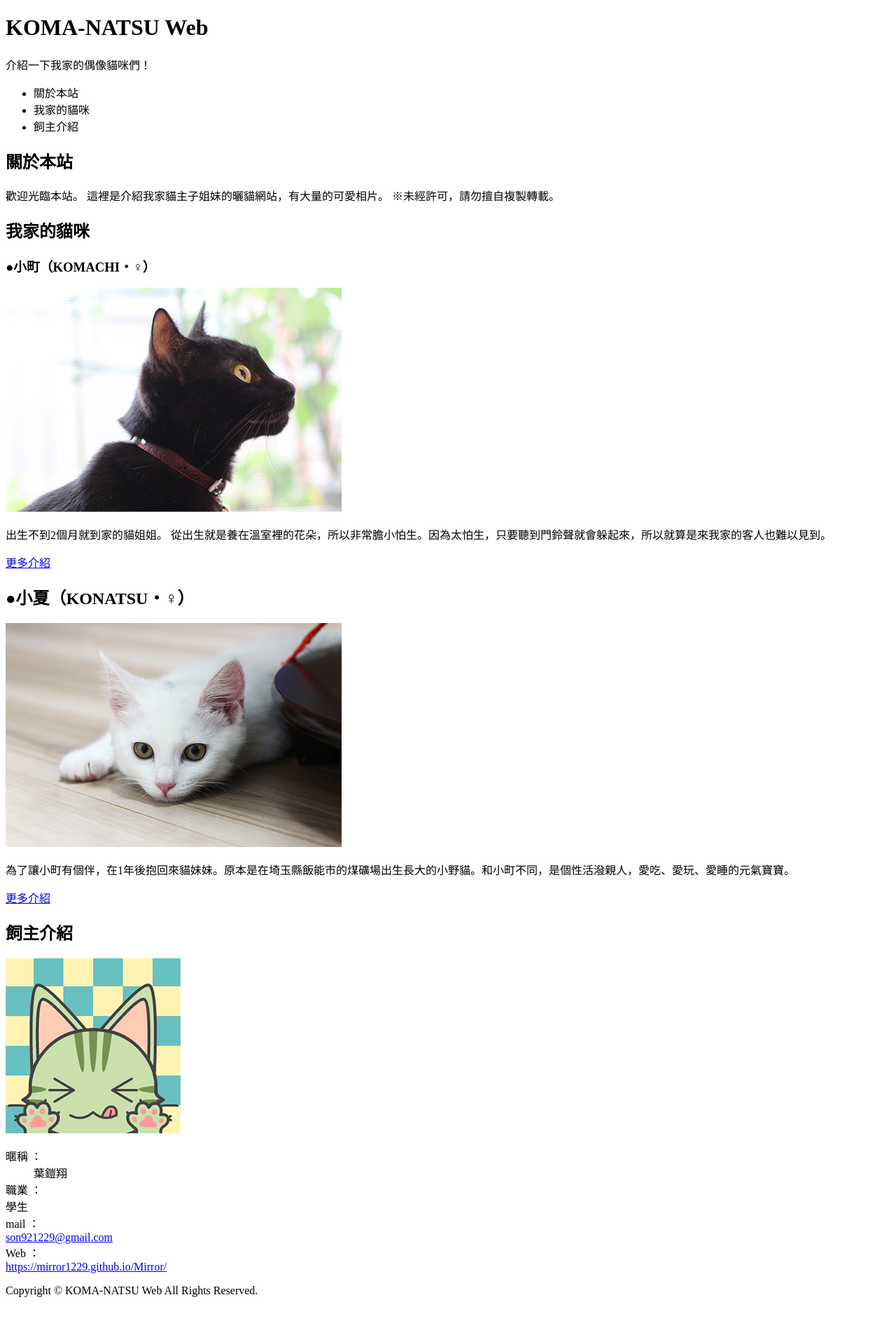
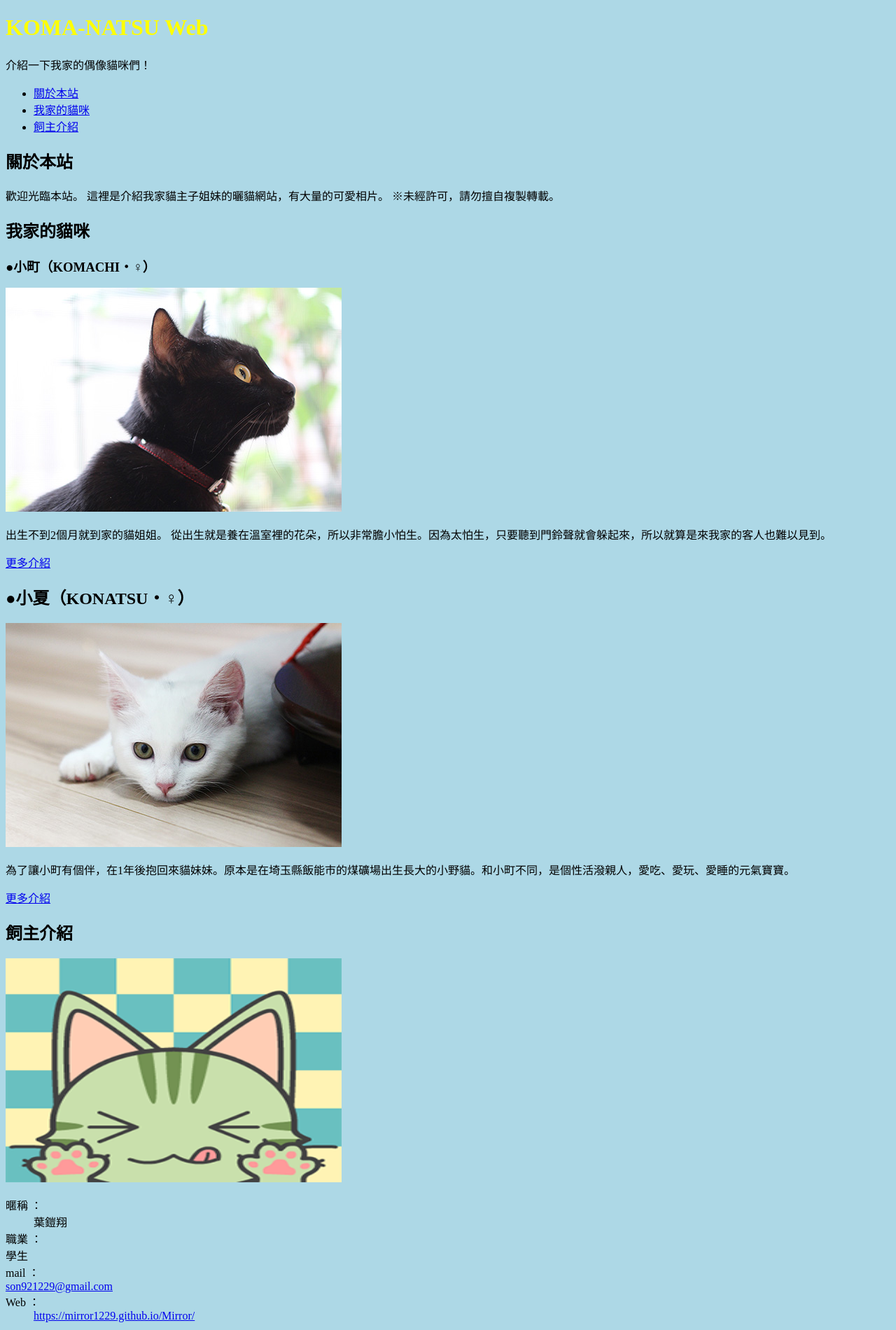
Before and after one commit to Mirror1229/Mirror, a plain HTML site: page index.html in a window 1280 px wide. Shown: the top 1900 px of the page at 70% size. Before the commit the page ends 1869 px from the top, so only its background shows below. Drawn offline with Linux system fonts and the light colour scheme.

Commit message:
20230420

```diff
--- /dev/null
+++ b/css/style.css
@@ -0,0 +1,12 @@
+h1{
+    color: yellow;
+
+}
+body{
+    background-color: lightblue;
+
+}
+img{
+    width: 480px;
+    height: 320px;
+}
--- a/index.html
+++ b/index.html
@@ -6,6 +6,7 @@
     <meta name="viewport" content="width=device-width, initial-scale=1.0">
     <title>111111114 葉鎧翔</title>
     <link rel="shortcut icon" href="img/icon.png" type="image/x-icon">
+<link rel="stylesheet" href="css/style.css">
 </head>
 <body>
 <header>
@@ -14,20 +15,20 @@
 </header>
 <nav>
     <ul>
-        <li>關於本站</li>
-        <li>我家的貓咪</li>
-        <li>飼主介紹</li>
+        <li><a href="#intro">關於本站</a></li>
+        <li><a href="#cats">我家的貓咪</a></li>
+        <li><a href="#profile">飼主介紹</a> </li>
     </ul>
 </nav>
 <main>
 
-<section>
+<section id="intro">
 <h2>關於本站</h2>
 <p>歡迎光臨本站。
     這裡是介紹我家貓主子姐妹的曬貓網站，有大量的可愛相片。
     ※未經許可，請勿擅自複製轉載。</p>
 </section>
-<section>
+<section id="cats">
     <h2>我家的貓咪</h2>
     <h3>●小町（KOMACHI・♀）</h3>
 
@@ -46,13 +47,13 @@
     <h2>飼主介紹</h2>
 </section>
 
-<section>
+<section id="profile">
 <img src="img/avatar.png" width="250" height="250" alt="">
 <dl>
     <dt>暱稱 ：</dt><dd>葉鎧翔</dd>
     <dt>職業 ：</dt></dd>學生</dd>
-    <dt>mail ：</dt><a href="mailto:son921229@gmail.com"></dd>son921229@gmail.com</dd></a>
-    <dt>Web ：</dt><a href="https://mirror1229.github.io/Mirror/"> </dd>https://mirror1229.github.io/Mirror/</dd></a>
+    <dt>mail ：</dt><dd></dd><a href="mailto:son921229@gmail.com">son921229@gmail.com</a></dd>
+    <dt>Web ：</dt><dd><a href="https://mirror1229.github.io/Mirror/"> https://mirror1229.github.io/Mirror/</a></dd>
 </dl>
 </section>
 
```
Also changed, not shown: cats/komachi.html (+2 -1 lines), cats/konatsu.html (+1 -0 lines).
